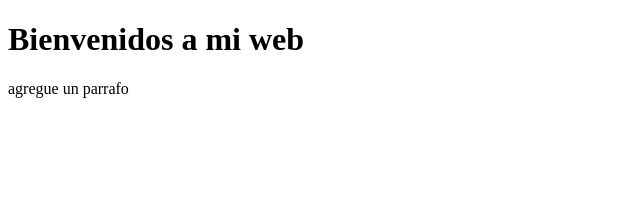
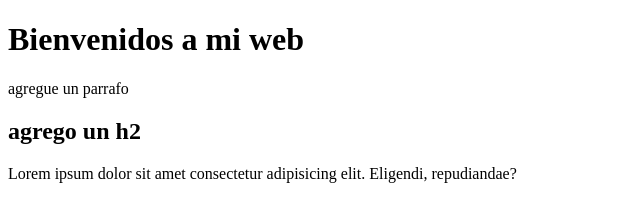
Before and after one commit to mariahuento/miweb, a plain HTML site: page index.html in a window 1280 px wide. Shown: the whole page, without its empty margins (0-640 px from the left). Drawn offline with Linux system fonts and the light colour scheme.

Commit message:
agregue un section

```diff
--- a/index.html
+++ b/index.html
@@ -9,5 +9,9 @@
 <body>
     <h1>Bienvenidos a mi web</h1>
     <p>agregue un parrafo</p>
+    <section>
+        <h2>agrego un h2 </h2>
+        <p>Lorem ipsum dolor sit amet consectetur adipisicing elit. Eligendi, repudiandae?</p>
+    </section>
 </body>
 </html>
```
